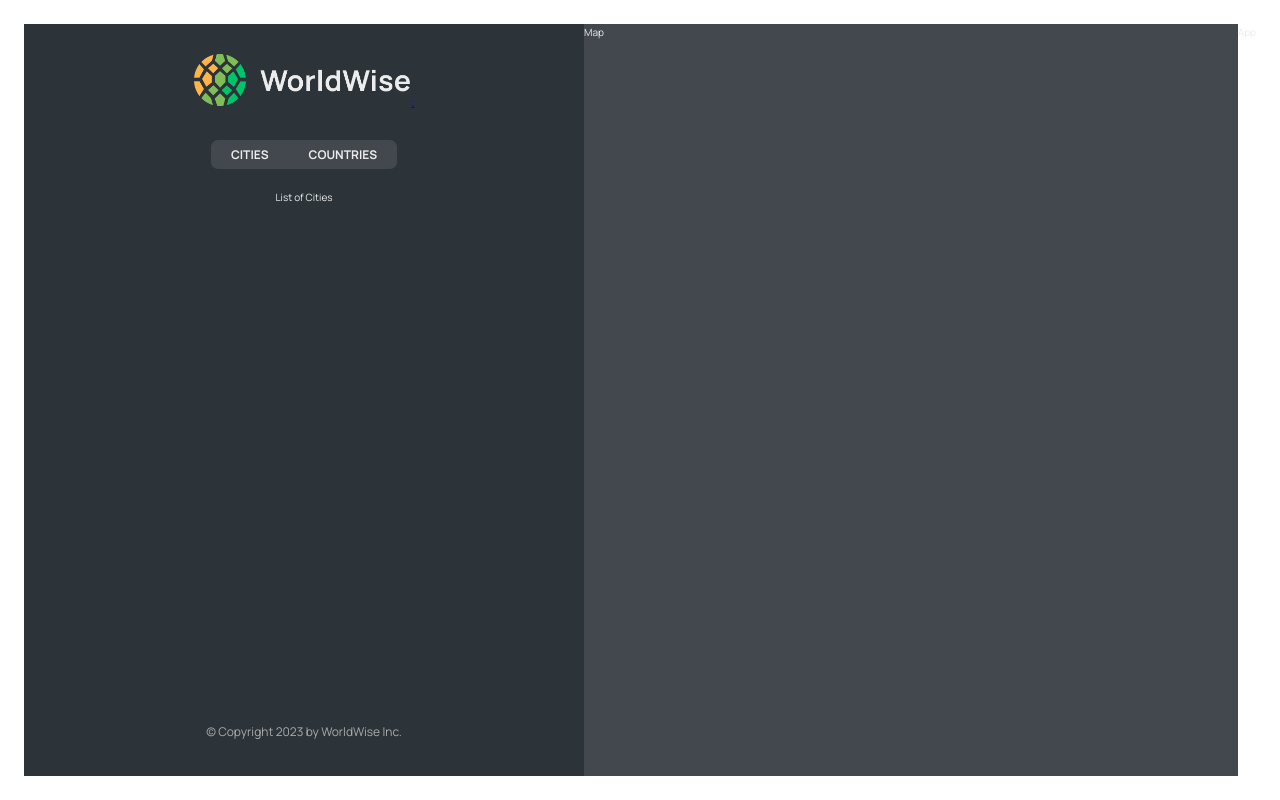
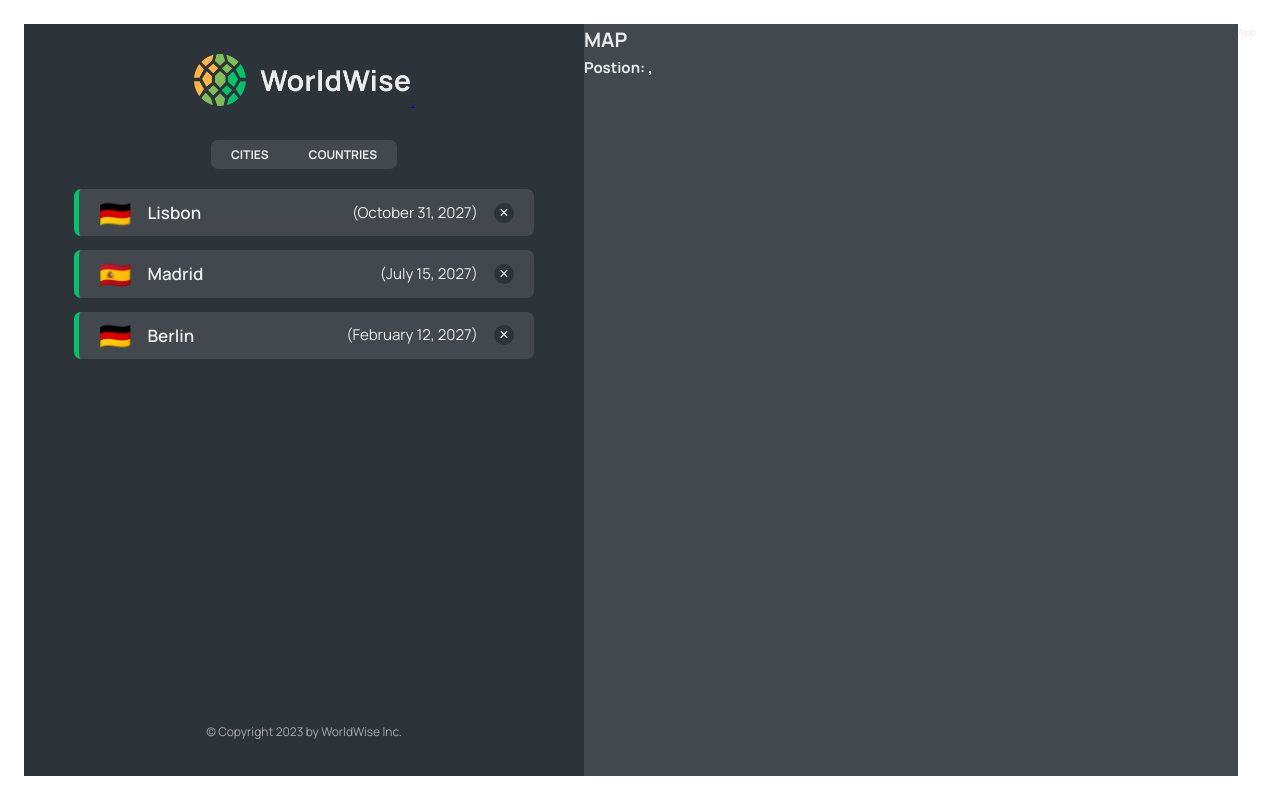
Before and after one commit to IbadRehman360/WiseWorldGuides, a React (Vite) app: page /app in a window 1280 px wide. Built offline with nearby package versions, Linux system fonts and the light colour scheme; data requests are answered from the project's data file.

Commit message:
Added cities and countries result navigation on app, and few more addional changes overall.s

```diff
--- a/data/cities.json
+++ b/data/cities.json
@@ -3,7 +3,7 @@
     {
       "cityName": "Lisbon",
       "country": "Portugal",
-      "emoji": "🇵🇹",
+      "emoji": "🇩🇪",
       "date": "2027-10-31T15:59:59.138Z",
       "notes": "My favorite city so far!",
       "position": {
--- a/package.json
+++ b/package.json
@@ -7,9 +7,11 @@
     "dev": "vite",
     "build": "vite build",
     "lint": "eslint . --ext js,jsx --report-unused-disable-directives --max-warnings 0",
+    "server": "json-server --watch data/cities.json --port 8000 -delay 500",
     "preview": "vite preview"
   },
   "dependencies": {
+    "json-server": "^0.17.3",
     "react": "^18.2.0",
     "react-dom": "^18.2.0",
     "react-router-dom": "^6.15.0"
--- a/src/App.jsx
+++ b/src/App.jsx
@@ -5,22 +5,62 @@ import Login from "./pages/Login";
 import PageNotFound from "./pages/PageNotFound";
 import Pricing from "./pages/Pricing";
 import Product from "./pages/Product";
+import CityList from "./components/CityList";
+import { useEffect, useState } from "react";
+import CountryList from "./components/CountryList";
+import City from "./components/City";
+
+const BaseURL = "http://localhost:8000/";
 
 function App() {
+  const [cities, setCities] = useState({});
+  const [isLoading, setIsLoading] = useState(false);
+
+  useEffect(() => {
+    async function fetchCities() {
+      try {
+        setIsLoading(true);
+        const res = await fetch(`${BaseURL}cities`);
+        const data = await res.json();
+        setCities(data);
+      } catch (err) {
+        alert("Failed to fetch cities: " + err.message);
+      } finally {
+        setIsLoading(false);
+      }
+    }
+    fetchCities();
+  }, []);
+
   return (
     <div>
       <BrowserRouter>
         <Routes>
           <Route path="/app" element={<AppLayout />}>
-            <Route index element={<p>List of Cities</p>} />
-            <Route path="cities" element={<p>List of Cities</p>} />
-            <Route path="countries" element={<p>Countries</p>} />
+            <Route
+              index
+              element={<CityList cities={cities} isLoading={isLoading} />}
+            />
+            <Route
+              path="cities"
+              element={<CityList cities={cities} isLoading={isLoading} />}
+            />
+            <Route
+              path="cities/:id"
+              element={<City />}
+              cities={cities}
+              isLoading={isLoading}
+            />
+            <Route
+              path="countries"
+              element={<CountryList cities={cities} isLoading={isLoading} />}
+            />
             <Route path="form" element={<p>Form</p>} />
           </Route>
           <Route path="/" element={<Homepage />} />
-          <Route path="/login" element={<Login />} />
+          <Route path="login" element={<Login />} />
           <Route path="pricing" element={<Pricing />} />
-          <Route path="/product" element={<Product />} />
+          <Route path="product" element={<Product />} />
           <Route path="*" element={<PageNotFound />} />
         </Routes>
       </BrowserRouter>
--- a/src/components/City.jsx
+++ b/src/components/City.jsx
@@ -1,3 +1,4 @@
+import { useParams, useSearchParams } from "react-router-dom";
 import styles from "./City.module.css";
 
 const formatDate = (date) =>
@@ -9,7 +10,10 @@ const formatDate = (date) =>
   }).format(new Date(date));
 
 function City() {
-  // TEMP DATA
+  const { id } = useParams();
+  const [searchParams, setSearchParams] = useSearchParams();
+  const lat = searchParams.get("lat");
+  const lng = searchParams.get("lng");
   const currentCity = {
     cityName: "Lisbon",
     emoji: "🇵🇹",
@@ -18,44 +22,50 @@ function City() {
   };
 
   const { cityName, emoji, date, notes } = currentCity;
-
   return (
-    <div className={styles.city}>
-      <div className={styles.row}>
-        <h6>City name</h6>
-        <h3>
-          <span>{emoji}</span> {cityName}
-        </h3>
-      </div>
-
-      <div className={styles.row}>
-        <h6>You went to {cityName} on</h6>
-        <p>{formatDate(date || null)}</p>
-      </div>
-
-      {notes && (
-        <div className={styles.row}>
-          <h6>Your notes</h6>
-          <p>{notes}</p>
-        </div>
-      )}
-
-      <div className={styles.row}>
-        <h6>Learn more</h6>
-        <a
-          href={`https://en.wikipedia.org/wiki/${cityName}`}
-          target="_blank"
-          rel="noreferrer"
-        >
-          Check out {cityName} on Wikipedia &rarr;
-        </a>
-      </div>
-
-      <div>
-        <ButtonBack />
-      </div>
-    </div>
+    <>
+      <h1> City {id} </h1>
+      <p>
+        Postion: {lat}, {lng}{" "}
+      </p>
+    </>
   );
 }
+//   return (
+//     <div className={styles.city}>
+//       <div className={styles.row}>
+//         <h6>City name</h6>
+//         <h3>
+//           <span>{emoji}</span> {cityName}
+//         </h3>
+//       </div>
+
+//       <div className={styles.row}>
+//         <h6>You went to {cityName} on</h6>
+//         <p>{formatDate(date || null)}</p>
+//       </div>
+
+//       {notes && (
+//         <div className={styles.row}>
+//           <h6>Your notes</h6>
+//           <p>{notes}</p>
+//         </div>
+//       )}
+
+//       <div className={styles.row}>
+//         <h6>Learn more</h6>
+//         <a
+//           href={`https://en.wikipedia.org/wiki/${cityName}`}
+//           target="_blank"
+//           rel="noreferrer"
+//         >
+//           Check out {cityName} on Wikipedia &rarr;
+//         </a>
+//       </div>
+
+//       <div>{/* <ButtonBack /> */}</div>
+//     </div>
+//   );
+// }
 
 export default City;
--- /dev/null
+++ b/src/components/CityItem.jsx
@@ -0,0 +1,29 @@
+import { Link } from "react-router-dom";
+import styles from "./CityItem.module.css";
+
+const formatDate = (date) =>
+  new Intl.DateTimeFormat("en", {
+    day: "numeric",
+    month: "long",
+    year: "numeric",
+  }).format(new Date(date));
+
+function CityItem({ city }) {
+  const { cityName, emoji, date, id, position } = city;
+
+  return (
+    <li>
+      <Link
+        className={styles.cityItem}
+        to={`${id}?lat=${position.lat}&lng=${position.lng}`}
+      >
+        <span className={styles.emoji}>{emoji}</span>
+        <h3 className={styles.name}>{cityName}</h3>
+        <time className={styles.date}>({formatDate(date)})</time>
+        <button className={styles.deleteBtn}>&times;</button>
+      </Link>
+    </li>
+  );
+}
+
+export default CityItem;
--- /dev/null
+++ b/src/components/CityList.jsx
@@ -0,0 +1,21 @@
+import styles from "./CityList.module.css";
+import Spinner from "./Spinner";
+import CityItem from "./CityItem";
+import Message from "./Message";
+function CityList({ isLoading, cities }) {
+  if (isLoading) return <Spinner />;
+
+  if (!cities.length)
+    return (
+      <Message message="Add your first city by clicking on a city on the map" />
+    );
+  return (
+    <ul className={styles.cityList}>
+      {cities.map((city) => (
+        <CityItem city={city} key={city.id} />
+      ))}
+    </ul>
+  );
+}
+
+export default CityList;
--- /dev/null
+++ b/src/components/CountryList.jsx
@@ -0,0 +1,30 @@
+import Spinner from "./Spinner";
+import CountryItem from "./CountryItem";
+import Message from "./Message";
+import styles from "./CountryList.module.css";
+function CityList({ isLoading, cities }) {
+  if (isLoading) return <Spinner />;
+
+  if (!cities.length)
+    return (
+      <Message message="Add your first city by clicking on a city on the map" />
+    );
+
+  const countries = cities.reduce((arr, city) => {
+    if (!arr.some((el) => el.country === city.country)) {
+      return [...arr, { country: city.country, emoji: city.emoji }];
+    } else {
+      return arr;
+    }
+  }, []);
+
+  return (
+    <ul className={styles.countryList}>
+      {countries.map((city) => (
+        <CountryItem country={city} />
+      ))}
+    </ul>
+  );
+}
+
+export default CityList;
--- a/src/components/Map.jsx
+++ b/src/components/Map.jsx
@@ -1,7 +1,18 @@
+import { useSearchParams } from "react-router-dom";
 import styles from "./Map.module.css";
 
 function Map() {
-  return <div className={styles.mapContainer}>Map</div>;
+  const [searchParams, setSearchParams] = useSearchParams();
+  const lat = searchParams.get("lat");
+  const lng = searchParams.get("lng");
+  return (
+    <div className={styles.mapContainer}>
+      <h1>MAP </h1>
+      <h2>
+        Postion: {lat},{lng}{" "}
+      </h2>
+    </div>
+  );
 }
 
 export default Map;
```
Also changed, not shown: 1 other file (tests, documents, lock files or other folders).
